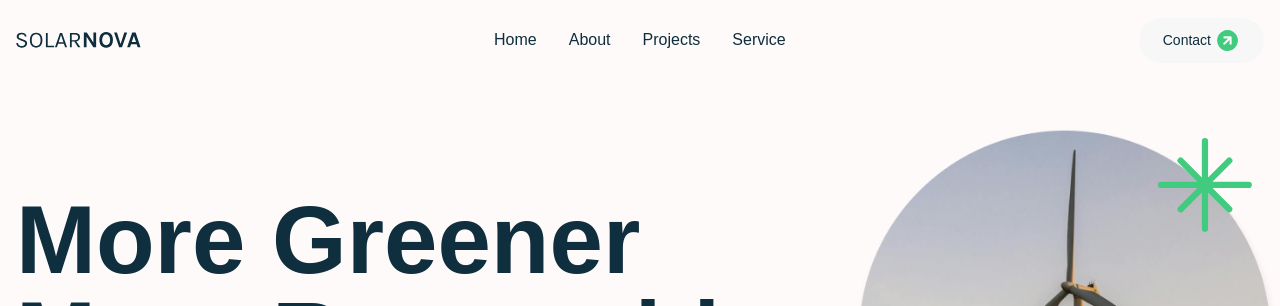
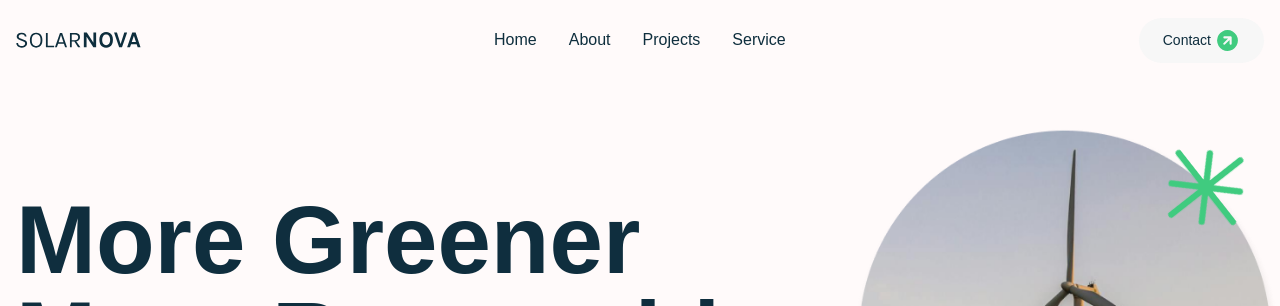
Before and after one commit to Rozmyk/SolarNova, a Next.js app: page / in a window 1280 px wide. Shown: the top 306 px of the page. Built offline with nearby package versions, Linux system fonts and the light colour scheme.

Commit message:
add new animation

```diff
--- a/tailwind.config.ts
+++ b/tailwind.config.ts
@@ -11,6 +11,7 @@ export default {
 		extend: {
 			animation: {
 				'spin-slow': 'spin 20s linear infinite',
+				'spin-fast': 'spin 10s linear infinite',
 			},
 			colors: {
 				background: 'hsl(var(--background))',
```
